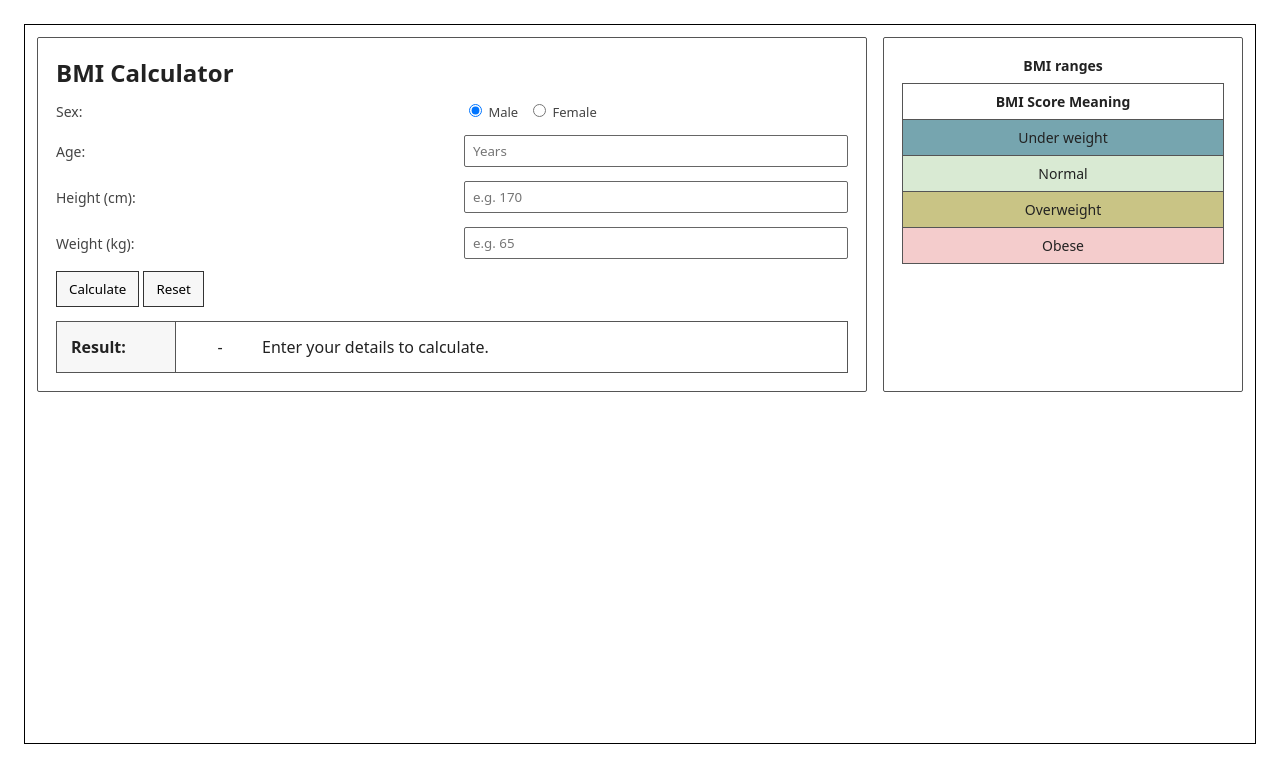
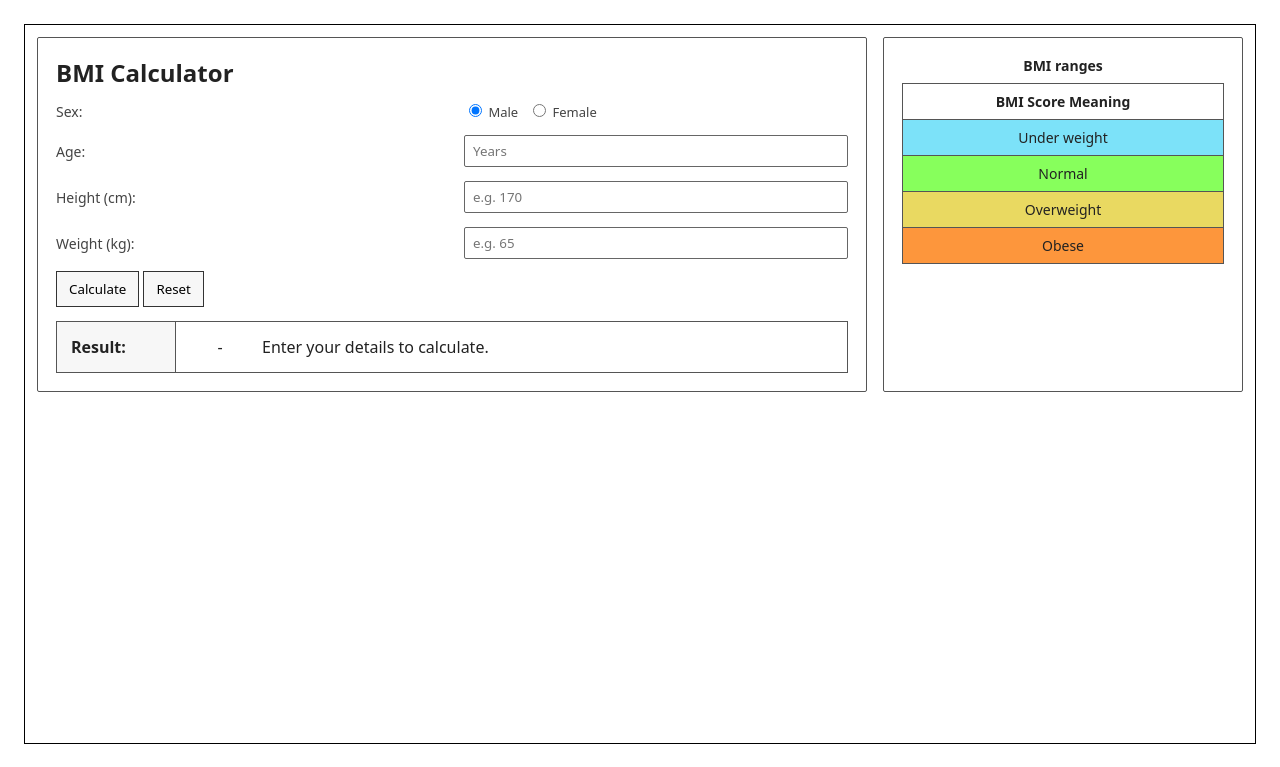
Before and after one commit to smolchell/SWE40006_BMI_Calculator, a FastAPI app: page / in a window 1280 px wide. Shown: the top 767 px of the page. Run offline with FastAPI, Linux system fonts and the light colour scheme.

Commit message:
update frontend so results from calculations match formatting colour in example table

```diff
--- a/backend/static/styles.css
+++ b/backend/static/styles.css
@@ -1,12 +1,11 @@
   :root{
     --border:#333; --muted:#eee; --text:#222;
-    --verygood: #76a5af;  /* blue-ish, not used */
-    --ok:#d9ead3;        /* greenish */
-    --warn:#c9c485;      /* yellow-ish */
-    --bad:#efdfc0;       /* orange-ish */
-    --t2diabetes: #f4cccc; /* light red, not used */
-    --normal:#d9ead3;    /* same as ok for the “Normal” row */
-	--empty:#ffffff
+    --normal:#87ff5c;        /* greenish */
+    --underWeight:#7ce2f9;      /* yellow-ish */
+    --overWeight:#e9d961;       /* orange-ish */
+    --obese: #fd963c; /* light red, not used */
+    --severlyObese:#ff5858;    /* same as ok for the “Normal” row */
+	  --empty:#ffffff;
   }
   *{box-sizing:border-box;font-family:system-ui,-apple-system,Segoe UI,Roboto,Inter,Arial,sans-serif}
   body{margin:0;padding:24px;background:#fff;color:var(--text)}
@@ -38,11 +37,10 @@
   .ranges h3{margin:0 0 8px 0; text-align:center; font-size:14px}
   table{width:100%; border-collapse:collapse; table-layout:fixed}
   th,td{border:1px solid #555; padding:8px; text-align:center; font-size:14px}
-  .u{background:var(--verygood)}
+  .u{background:var(--underWeight)}
   .n{background:var(--normal)}
-  .o{background:var(--warn)}
-  .ob{background:var(--t2diabetes)}
-  .mo{background:var(--t2diabetes)}
+  .o{background:var(--overWeight)}
+  .ob{background:var(--obese)}
   /* Result bar */
   .result-wrap{display:flex; margin-top:14px; width:100%}
   .result-label{
@@ -51,14 +49,15 @@
   .result-box{
     flex:1; border:1px solid #555; border-left:none; padding:14px;
     display:flex; justify-content:space-between; gap:12px; align-items:center;
-    background:var(--ok);
+    background:var(--empty);
   }
   .result-num{min-width:60px; text-align:center}
   .result-meaning{text-align:left; flex:1}
-  .result-box.warn{background:var(--warn)}
-  .result-box.bad{background:var(--bad)}
-  .result-box.neutral{background:var(--normal)}
-  .result-box.empty{background:var(--empty)}
+  /* Update text box colour depending on output*/
+  .result-box[category="Under"]{background:var(--underWeight)}
+  .result-box[category="Normal"]{background:var(--normal)}
+  .result-box[category="Over"]{background:var(--overWeight)}
+  .result-box[category="Obese"]{background:var(--obese)}
   /* Responsive */
   @media (max-width:900px){
     .grid{grid-template-columns:1fr}
--- a/backend/templates/index.html
+++ b/backend/templates/index.html
@@ -39,9 +39,9 @@
           <!-- Result bar -->
           <div class="result-wrap" aria-live="polite">
             <div class="result-label"><strong>Result:</strong></div>
-            <div id="resultBox" class="result-box empty">
+            <div id="resultBox" class="result-box" category={{ category }}>
               <div id="bmiNumber" class="result-num" >{{bmi or '-'}}</div>
-              <div id="bmiMeaning" class="result-meaning" >{{category or "Enter your details to calculate."}}</div>
+              <div id="bmiMeaning" class="result-meaning">{{category or "Enter your details to calculate."}}</div>
             </div>
           </div>
         </form>
```
